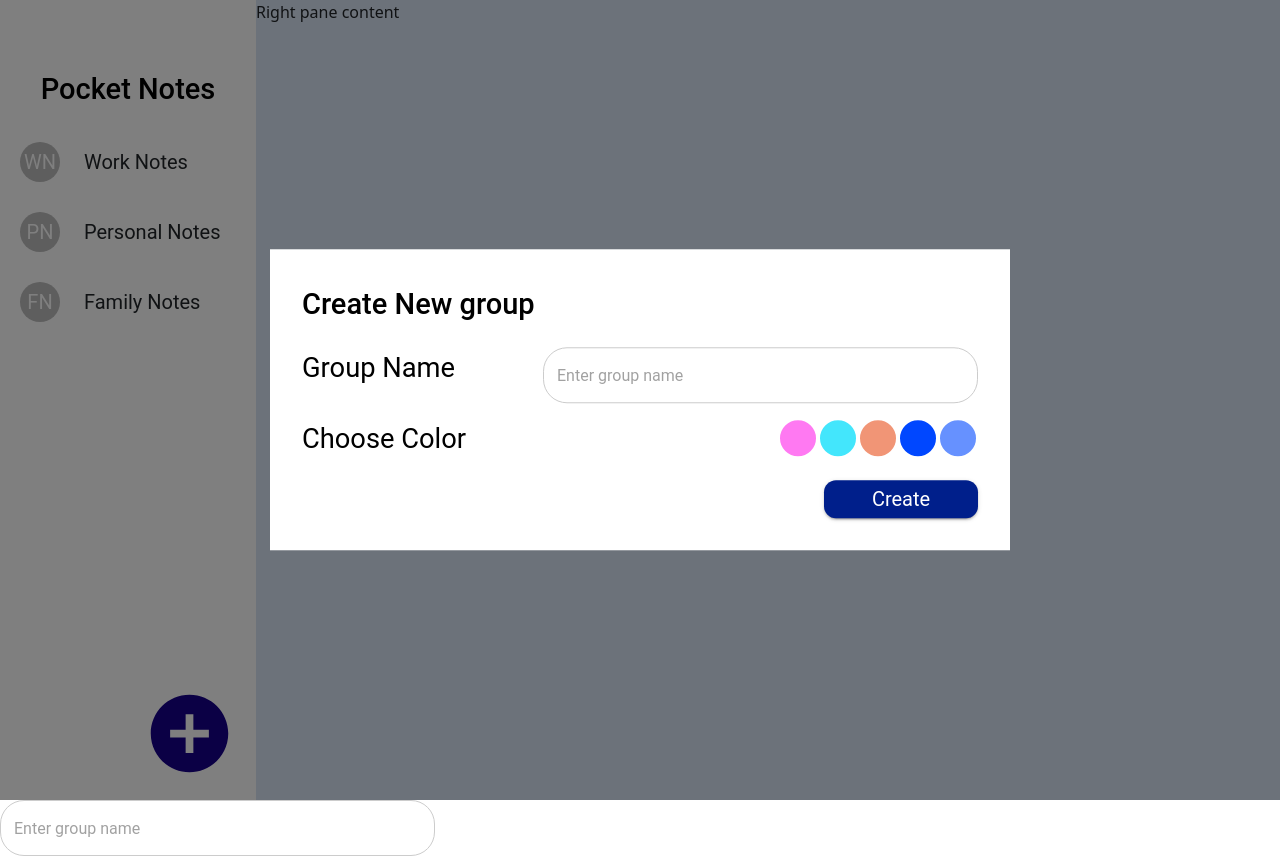
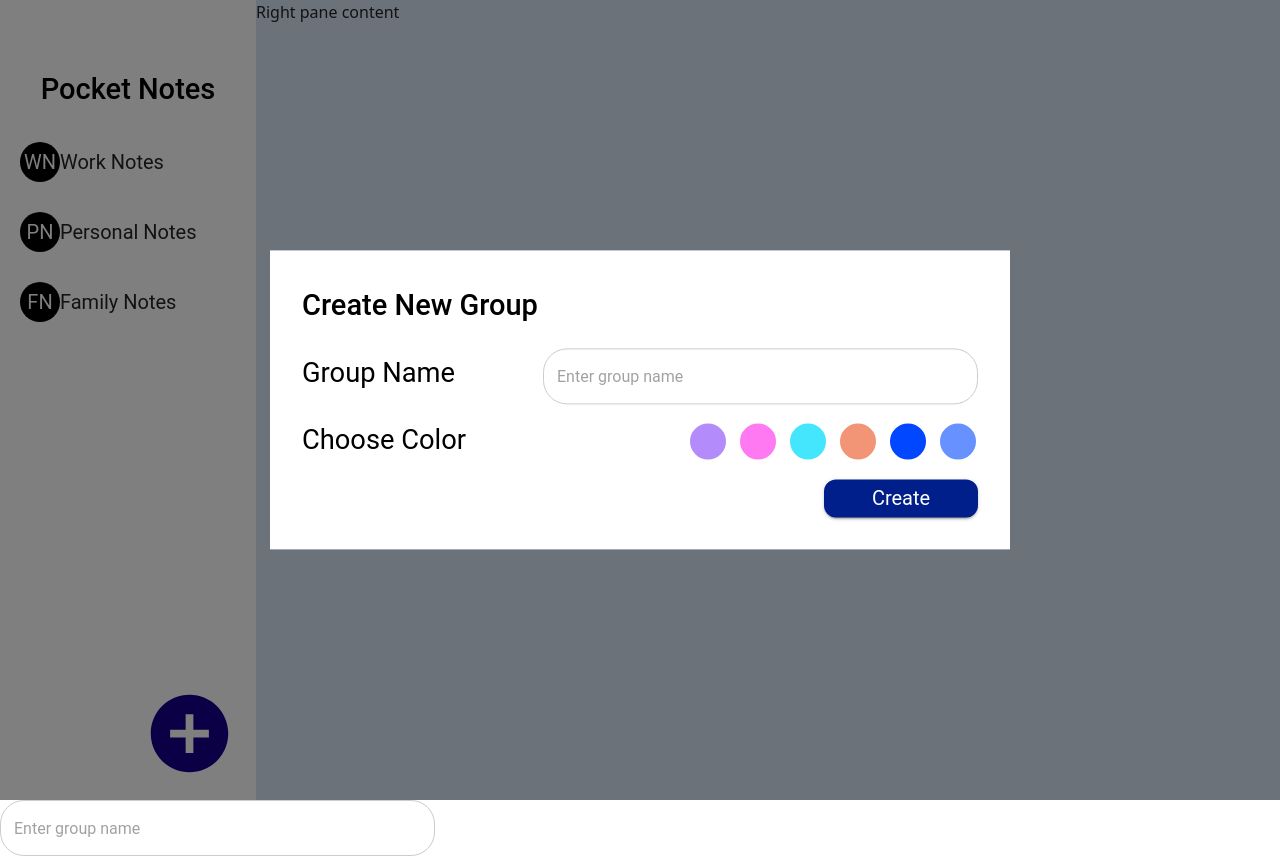
Before and after one commit to honeyharshita24/PocketNotes, a React (Create React App) app: page / in a window 1280 px wide. Both pictures are taken after a click on the element 189 px from the left and 733 px from the top of the page. Built offline with nearby package versions, Linux system fonts and the light colour scheme.

Commit message:
modal created with colorpicker

```diff
--- a/src/components/atoms/AvatarIcon/AvatarIcon.jsx
+++ b/src/components/atoms/AvatarIcon/AvatarIcon.jsx
@@ -1,15 +1,17 @@
-import React, { Component } from 'react';
-import Avatar from '@mui/material/Avatar';
+import React, { Component } from "react";
+import Avatar from "@mui/material/Avatar";
 
 class AvatarIcon extends Component {
   render() {
-        const {name} = this.props;
-        return <Avatar {...stringAvatar(name)} />;
+    const { name, color } = this.props;
+    return (
+      <Avatar {...stringAvatar(name)} style={{ backgroundColor: color }} />
+    );
   }
 }
 
 function stringAvatar(name) {
-    const nameParts = name.split(' ');
+  const nameParts = name.split(" ");
   let initials;
 
   if (nameParts.length === 1) {
--- a/src/components/atoms/CreateButton/CreateButton.jsx
+++ b/src/components/atoms/CreateButton/CreateButton.jsx
@@ -15,6 +15,7 @@ class CreateButton extends Component {
           height: "38px",
           borderRadius: "12px",
         }}
+        onClick={this.props.onClick}
       >
         <Text uppercase={false} variant="h3">
           Create
--- a/src/components/atoms/TextField/TextField.jsx
+++ b/src/components/atoms/TextField/TextField.jsx
@@ -18,26 +18,14 @@ const CustomTextField = styled(TextField)(({ theme }) => ({
 }));
 
 class OutlinedTextField extends Component {
-  constructor(props) {
-    super(props);
-    this.state = {
-      value: ''
-    };
-  }
-
-  handleChange = (event) => {
-    this.setState({ value: event.target.value });
-  };
-
   render() {
-    const { value } = this.state;
+    const { value, onChange } = this.props;
     return (
-
         <CustomTextField
           variant="outlined"
           value={value}
           placeholder='Enter group name'
-          onChange={this.handleChange}
+          onChange={onChange}
           style={{ width: '435px', height:"51px"}}
         />
     );
--- a/src/components/molecules/GroupName/GroupName.jsx
+++ b/src/components/molecules/GroupName/GroupName.jsx
@@ -2,8 +2,7 @@ import React, { Component } from 'react';
 import Avatar1 from '../../atoms/AvatarIcon/AvatarIcon';
 import Box from '@mui/material/Box';
 import Text from '../../atoms/Text/Text';
-import { ThemeProvider } from '@emotion/react';
-import theme from '../../../theme';
+
 class GroupName extends Component {
   handleClick = () => {
     // Define what happens when the card is clicked
@@ -11,14 +10,12 @@ class GroupName extends Component {
   };
 
   render() {
-    const { name } = this.props;
+    const { name, color } = this.props;
     return (
-      <ThemeProvider theme={theme}>
         <Box display="flex" alignItems="center" onClick={this.handleClick}>
-          <Avatar1 name={name} />
-          <Text variant="h3" styles={{ marginLeft: 24 }}>{name}</Text>
+          <Avatar1 name={name} color={color} />
+          <Text variant="h3" style={{ marginLeft: 24 }}>{name}</Text>
         </Box>
-        </ThemeProvider>
     );
   }
 }
--- a/src/components/organisms/ColorPicker/ColorPicker.jsx
+++ b/src/components/organisms/ColorPicker/ColorPicker.jsx
@@ -16,7 +16,7 @@ class ColorPicker extends React.Component {
     const { selectedColor } = this.state;
 
     return (
-      <div className="color-picker">
+      <div className="color-picker" style={{ display: 'flex', gap: '10px' }}>
         {colors.map((color) => (
           <div
             key={color}
@@ -27,7 +27,8 @@ class ColorPicker extends React.Component {
               width: '40px',
               height: '40px',
               display: 'inline-block',
-              border: '2px solid white',
+              border: selectedColor === color ? '3px solid black' : '2px solid white',
+              cursor: 'pointer',
             }}
             onClick={() => this.handleColorClick(color)}
           />
--- a/src/components/pages/HomePage/HomePage.jsx
+++ b/src/components/pages/HomePage/HomePage.jsx
@@ -7,14 +7,20 @@ import Box from "@mui/material/Box";
 import CreateButton from "../../atoms/CreateButton/CreateButton";
 import OutlinedTextField from "../../atoms/TextField/TextField";
 import ColorPicker from "../../organisms/ColorPicker/ColorPicker";
+
 class HomePage extends Component {
-  state = {
-    isModalOpen: false,
-  };
   constructor(props) {
     super(props);
     this.state = {
       isMobile: false,
+      isModalOpen: false,
+      noteGroupNames: [
+        { name: "Work Notes", color: "#000000" },
+        { name: "Personal Notes", color: "#000000" },
+        { name: "Family Notes", color: "#000000" }
+      ],
+      newGroupName: "",
+      selectedColor: ""
     };
   }
 
@@ -31,6 +37,36 @@ class HomePage extends Component {
     this.setState({ isMobile: window.innerWidth <= 768 });
   };
 
+  handleOpenModal = () => {
+    this.setState({ isModalOpen: true });
+  };
+
+  handleCloseModal = () => {
+    this.setState({ isModalOpen: false, newGroupName: "", selectedColor: "" });
+  };
+
+  handleGroupNameChange = (event) => {
+    this.setState({ newGroupName: event.target.value });
+  };
+
+  handleColorSelect = (color) => {
+    this.setState({ selectedColor: color });
+  };
+
+  handleCreate = () => {
+    const { newGroupName, selectedColor, noteGroupNames } = this.state;
+    if (newGroupName.trim() && selectedColor) {
+      this.setState({
+        noteGroupNames: [...noteGroupNames, { name: newGroupName, color: selectedColor }],
+        newGroupName: "",
+        selectedColor: "",
+        isModalOpen: false,
+      });
+    } else {
+      alert("Please enter a group name and select a color.");
+    }
+  };
+
   pageStyles = {
     splitScreen: {
       display: "flex",
@@ -43,7 +79,7 @@ class HomePage extends Component {
       display: "flex",
       flexDirection: "column",
       alignItems: "center",
-      position: "relative", // Add relative positioning
+      position: "relative",
     },
     textContainer: {
       width: "100%",
@@ -54,10 +90,10 @@ class HomePage extends Component {
       width: "100%",
       textAlign: "left",
       paddingLeft: "20px",
-      marginTop: "30px", // Space between the title and the list
+      marginTop: "30px",
     },
     nameItem: {
-      marginBottom: "30px", // Space between each list item
+      marginBottom: "30px",
     },
     rightPane: {
       width: "80%",
@@ -82,8 +118,6 @@ class HomePage extends Component {
       maxWidth: "740px",
       height: "auto",
       maxHeight: "90vh",
-
-        /* Media query for smaller screens */
       "@media (max-width: 768px)": {
         width: "70%",
         height: "auto",
@@ -92,23 +126,9 @@ class HomePage extends Component {
     },
   };
 
-  handleOpenModal = () => {
-    this.setState({ isModalOpen: true });
-  };
-
-  handleCloseModal = () => {
-    this.setState({ isModalOpen: false });
-  };
-
   render() {
-    const noteGroupNames = ["Work Notes", "Personal Notes", "Family Notes"];
-    const colors = ["##B38BFA", "#FF79F2", "#43E6FC", "#F19576", "#0047FF",'#6691FF'];
-    const { isModalOpen, isMobile } = this.state;
-
-  const handleColorSelect = (color) => {
-    console.log('Selected color:', color);
-  };
-
+    const { isModalOpen, isMobile, noteGroupNames, newGroupName, selectedColor } = this.state;
+    const colors = ["#B38BFA", "#FF79F2", "#43E6FC", "#F19576", "#0047FF", "#6691FF"];
 
     return (
       <React.Fragment>
@@ -118,9 +138,9 @@ class HomePage extends Component {
               <Text variant="h4">Pocket Notes</Text>
             </div>
             <div style={this.pageStyles.namesContainer}>
-              {noteGroupNames.map((name) => (
-                <div key={name} style={this.pageStyles.nameItem}>
-                  <GroupName name={name} />
+              {noteGroupNames.map((group, index) => (
+                <div key={index} style={this.pageStyles.nameItem}>
+                  <GroupName name={group.name} color={group.color} />
                 </div>
               ))}
             </div>
@@ -135,33 +155,38 @@ class HomePage extends Component {
 
         <Modal open={isModalOpen} onClose={this.handleCloseModal}>
           <Box sx={this.pageStyles.modal}>
-            <Text variant="h4">Create New group</Text>
+            <Text variant="h4">Create New Group</Text>
             <div
               style={{
                 display: "flex",
-                alignItems: "inline",
+                alignItems: "center",
                 justifyContent: "space-between",
                 paddingTop: "20px",
               }}
             >
               <Text variant="h5">Group Name</Text>
-              <OutlinedTextField />
+              <OutlinedTextField
+                variant="outlined"
+                value={newGroupName}
+                onChange={this.handleGroupNameChange}
+                fullWidth
+              />
             </div>
 
             <div
               style={{
                 display: "flex",
-                alignItems: "inline",
+                alignItems: "center",
                 paddingTop: "20px",
-                justifyContent: "space-between"
+                justifyContent: "space-between",
               }}
             >
               <Text variant="h5">Choose Color</Text>
-              <ColorPicker colors={colors} onColorSelect={handleColorSelect} />
+              <ColorPicker colors={colors} onColorSelect={this.handleColorSelect} />
             </div>
 
             <Box mt={2} display="flex" justifyContent="flex-end">
-              <CreateButton />
+              <CreateButton onClick={this.handleCreate} />
             </Box>
           </Box>
         </Modal>
```
Lines whose indentation alone changed are shown as unchanged.
